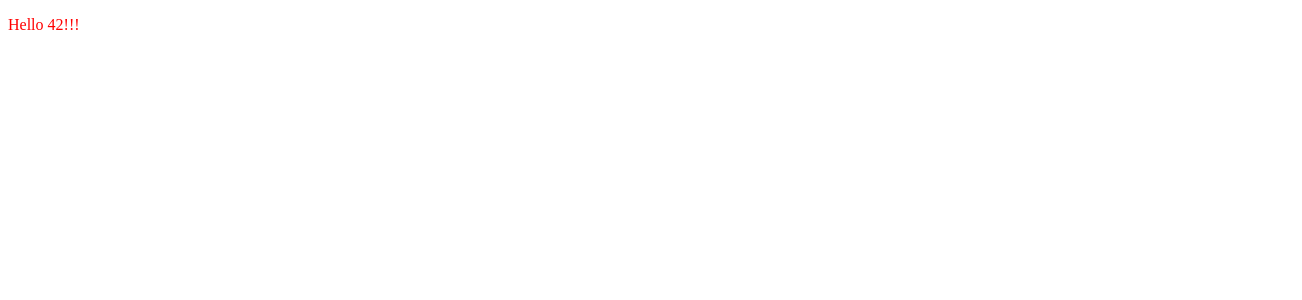
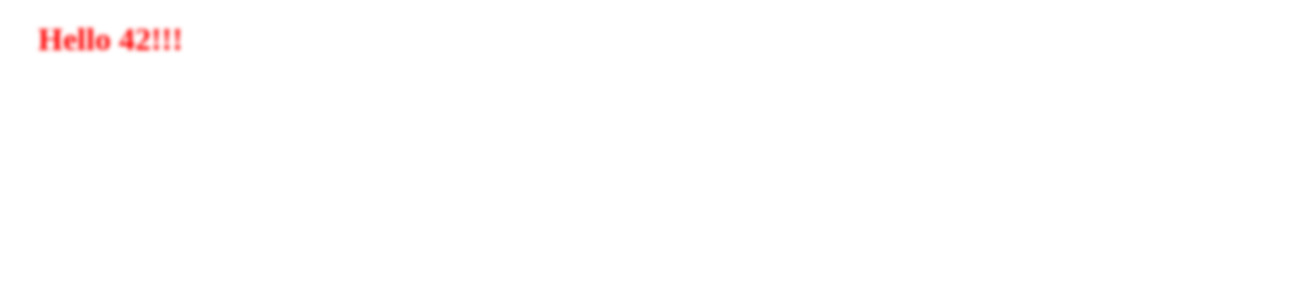
Before and after one commit to rbelling/nextjs-ssr-boilerplate, a Next.js app: page / in a window 1280 px wide. Shown: the top 300 px of the page, 1302 px wide, since content can reach past the window. Built offline with nearby package versions, Linux system fonts and the light colour scheme.

Commit message:
remove styled-jsx since it doesnt play nice with TS

```diff
--- a/next.config.js
+++ b/next.config.js
@@ -1,4 +1,5 @@
+const withPlugins = require('next-compose-plugins')
 const withTypescript = require('@zeit/next-typescript')
-module.exports = withTypescript({
-    /* config options here */
-})
+const withCSS = require('@zeit/next-css')
+
+module.exports = withPlugins([withTypescript,withCSS])
--- a/pages/index.tsx
+++ b/pages/index.tsx
@@ -1,13 +1,11 @@
-import * as React from 'react';
+import * as React from "react";
+import "../styles/index.css";
 
 const getName = (): string => "42";
 
-const Index = (): any => <div>
-    <style jsx>{`
-      p {
-        color: red;
-      }
-    `}</style>
-    <p>Hello {getName()}!!!</p>
-</div>;
+const Index = (): any => (
+  <div>
+    <h1 className="heading">Hello {getName()}!!!</h1>
+  </div>
+);
 export default Index;
--- /dev/null
+++ b/styles/index.css
@@ -0,0 +1,5 @@
+.heading {
+    color: red;
+    filter: blur(2px);
+    transform: translateX(30px);
+}
```
Also changed, not shown: package.json (+15 -15 lines), .babelrc.
